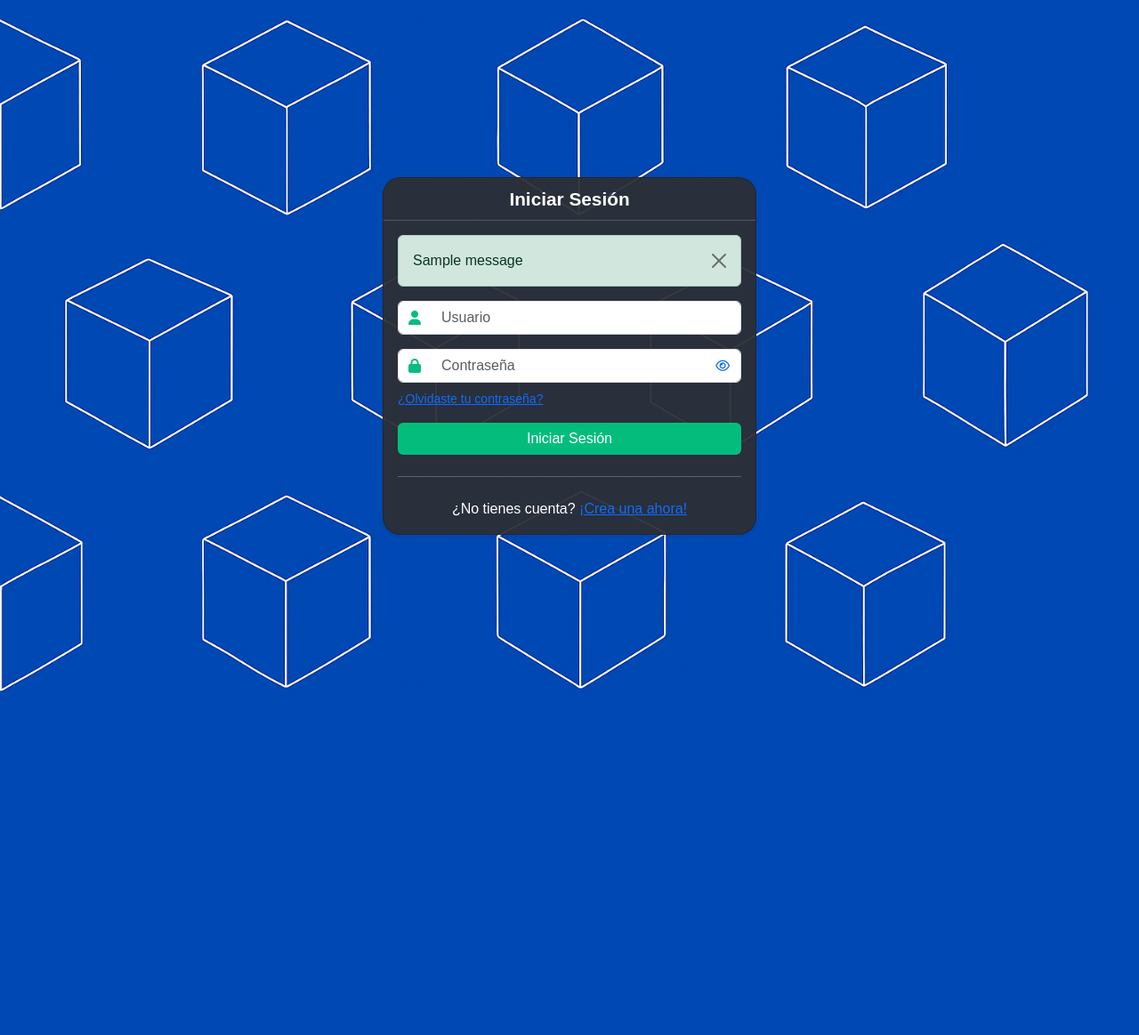
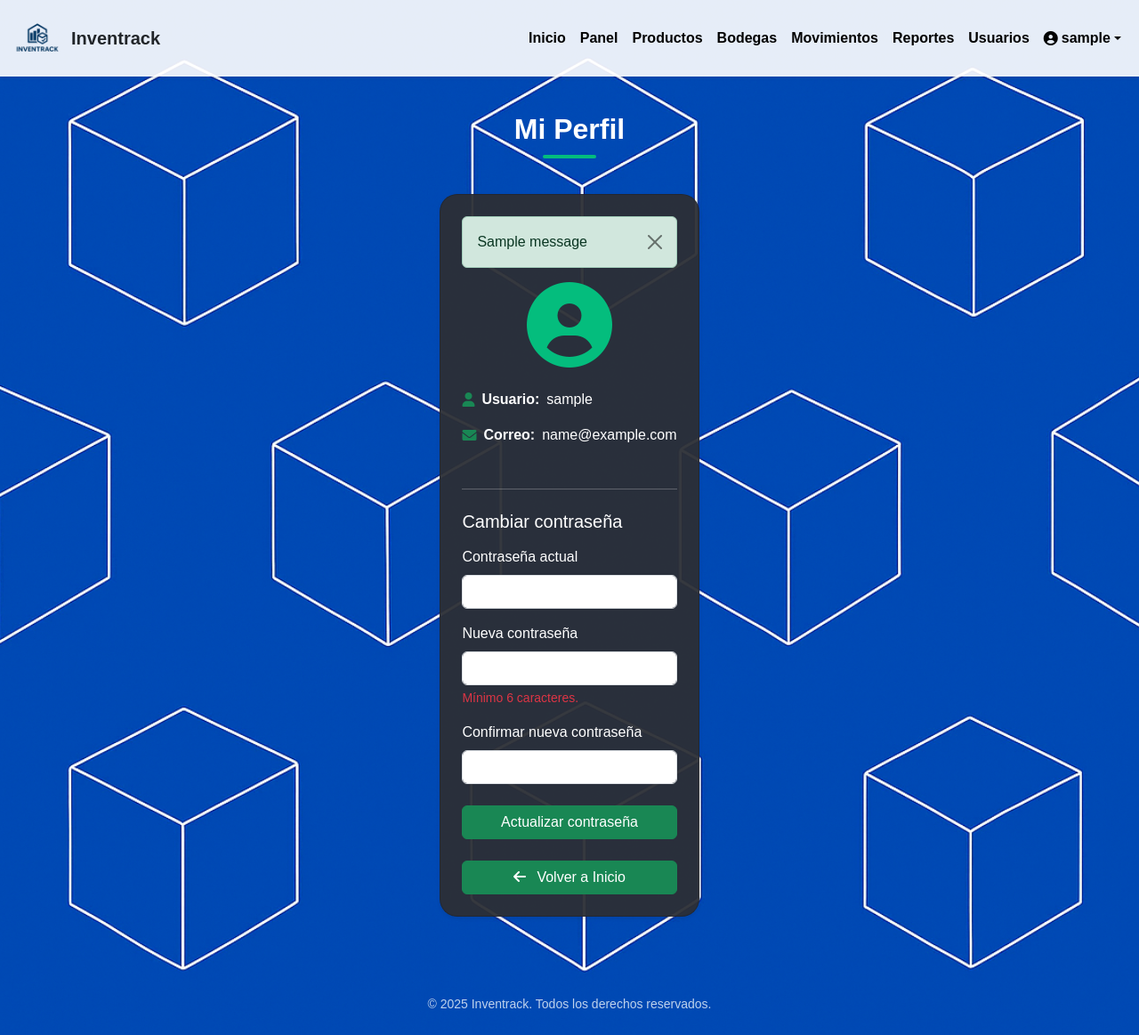
Before and after one commit to ManuelSotoL/Portafolio_Duoc_UC_2025, a Flask app: page /mi_perfil in a window 1280 px wide. Shown: the whole page at 89% size. Before the commit the page ends 778 px from the top, so only its background shows below. Run offline with Flask 3, Linux system fonts and the light colour scheme; the visitor is signed in with stand-in values (Sample User, id 1); one stand-in notice (Sample message) is shown; a database or web service that is not in the repository returns one stand-in record (values such as "Sample title").

Commit message:
Ajustes
Ajustes en html recuperar contraseña, restablecer contraseña , mi perfil y colocandole footer a todas las html

```diff
--- a/Proyecto/Main/Inventario/app.py
+++ b/Proyecto/Main/Inventario/app.py
@@ -255,9 +255,60 @@ def pagina_principal(): return render_template("index.html")
 @app.route("/mi_perfil")
 @login_required
 def mi_perfil():
-    user = collection.find_one({"usuario": session["usuario"]})
-    if not user: return redirect(url_for("logout"))
-    return render_template("mi_perfil.html", email=user.get("email"), rol=user.get("role"))
+    # Usa lo que haya en sesión y, si no encontramos al usuario en BD,
+    # NO cerramos sesión: mostramos el perfil con los datos de la sesión.
+    username = session.get("usuario")
+    user = collection.find_one({"usuario": username})
+
+    if not user:
+        flash("No pudimos cargar tus datos de perfil desde la base de datos. Mostrando la información de tu sesión.", "error")
+        return render_template(
+            "mi_perfil.html",
+            email="",                         # sin email porque no lo obtuvimos de BD
+            rol=session.get("role", "visor")  # rol desde sesión como respaldo
+        )
+
+    return render_template("mi_perfil.html", email=user.get("email", ""), rol=user.get("role", "visor"))
+
+@app.route("/mi_perfil/cambiar_contrasena", methods=["POST"])
+@login_required
+def cambiar_contrasena():
+    username = session.get("usuario")
+    user = collection.find_one({"usuario": username})
+
+    if not user:
+        flash("No pudimos verificar tu usuario. Intenta iniciar sesión nuevamente.", "error")
+        return redirect(url_for("login"))
+
+    actual   = request.form.get("current_password", "")
+    nueva    = request.form.get("new_password", "")
+    confirmar = request.form.get("confirm_password", "")
+
+    # Validaciones
+    if not actual or not nueva or not confirmar:
+        flash("Completa todos los campos.", "error")
+        return redirect(url_for("mi_perfil"))
+
+    if not bcrypt.check_password_hash(user["contrasena"], actual):
+        flash("La contraseña actual no es correcta.", "error")
+        return redirect(url_for("mi_perfil"))
+
+    if len(nueva) < 6:
+        flash("La nueva contraseña debe tener al menos 6 caracteres.", "error")
+        return redirect(url_for("mi_perfil"))
+
+    if nueva != confirmar:
+        flash("La confirmación no coincide con la nueva contraseña.", "error")
+        return redirect(url_for("mi_perfil"))
+
+    # Actualizar en BD
+    hashed = bcrypt.generate_password_hash(nueva).decode("utf-8")
+    collection.update_one({"_id": user["_id"]}, {"$set": {"contrasena": hashed}})
+
+    flash("¡Contraseña actualizada correctamente!", "success")
+    return redirect(url_for("mi_perfil"))
+
+
 
 @app.route("/dashboard")
 @login_required
@@ -332,8 +383,10 @@ def get_dashboard_stats():
 @app.route("/api/user_role")
 @login_required
 def get_user_role():
-    user = collection.find_one({"usuario": session["usuario"]})
-    return jsonify({"role": user.get("role", "visor")})
+    username = session.get("usuario")
+    user = collection.find_one({"usuario": username})
+    role = user.get("role", "visor") if user else session.get("role", "visor")
+    return jsonify({"role": role})
 
 @app.route("/api/users", methods=["GET", "POST"])
 @login_required
--- a/Proyecto/Main/Inventario/templates/index.html
+++ b/Proyecto/Main/Inventario/templates/index.html
@@ -37,7 +37,9 @@
                             <i class="fas fa-user-circle"></i> {{ usuario }}
                         </a>
                         <ul class="dropdown-menu dropdown-menu-end" aria-labelledby="navbarUser">
-                            <li><a class="dropdown-item" href="/mi_perfil"><i class="fas fa-user"></i> Mi Perfil</a>
+                            <a class="dropdown-item" href="{{ url_for('mi_perfil') }}"><i class="fas fa-user"></i> Mi
+                                Perfil</a>
+
                     </li>
                     <li>
                         <hr class="dropdown-divider">
--- a/Proyecto/Main/Inventario/templates/mi_perfil.html
+++ b/Proyecto/Main/Inventario/templates/mi_perfil.html
@@ -4,21 +4,69 @@
 <head>
     <meta charset="UTF-8" />
     <meta name="viewport" content="width=device-width, initial-scale=1" />
-    <title>Iniciar Sesión - Inventrack</title>
+    <title>Mi Perfil - Inventrack</title>
     <link href="https://cdn.jsdelivr.net/npm/bootstrap@5.3.8/dist/css/bootstrap.min.css" rel="stylesheet" />
-    <link rel="stylesheet" href="https://cdnjs.cloudflare.com/ajax/libs/font-awesome/6.5.1/css/all.min.css"
-        crossorigin="anonymous" referrerpolicy="no-referrer" />
+    <link rel="stylesheet" href="https://cdnjs.cloudflare.com/ajax/libs/font-awesome/6.0.0-beta3/css/all.min.css">
     <link rel="stylesheet" href="{{ url_for('static', filename='css/style.css', v=4) }}" />
     <link rel="icon" href="{{ url_for('static', filename='img/favicon.ico') }}">
 </head>
 
 <body>
-    <main class="min-vh-100 d-flex align-items-center justify-content-center py-4">
-        <div class="card shadow-sm login-card w-100" style="max-width: 420px;">
-            <div class="card-header text-center">
-                <strong>Iniciar Sesión</strong>
+    <nav class="navbar navbar-expand-lg navbar-light bg-light shadow-sm">
+        <div class="container-fluid">
+            <a class="navbar-brand fw-bold d-flex align-items-center" href="{{ url_for('pagina_principal') }}">
+                <img src="{{ url_for('static', filename='img/logo.png') }}" width="60" alt="Inventrack" class="me-2">
+                <span class="text-dark">Inventrack</span>
+            </a>
+
+            <button class="navbar-toggler" type="button" data-bs-toggle="collapse" data-bs-target="#navbarNav"
+                aria-controls="navbarNav" aria-expanded="false" aria-label="Toggle navigation">
+                <span class="navbar-toggler-icon"></span>
+            </button>
+
+            <div class="collapse navbar-collapse" id="navbarNav">
+                <ul class="navbar-nav ms-auto mb-2 mb-lg-0">
+                    <li class="nav-item"><a class="nav-link" href="{{ url_for('pagina_principal') }}">Inicio</a></li>
+                    <li class="nav-item"><a class="nav-link" href="{{ url_for('dashboard') }}">Panel</a></li>
+                    <li class="nav-item"><a class="nav-link" href="{{ url_for('productos') }}">Productos</a></li>
+                    <li class="nav-item"><a class="nav-link" href="{{ url_for('bodegas') }}">Bodegas</a></li>
+                    <li class="nav-item"><a class="nav-link" href="{{ url_for('movimientos') }}">Movimientos</a></li>
+                    <li class="nav-item"><a class="nav-link" href="{{ url_for('reportes') }}">Reportes</a></li>
+                    <li class="nav-item"><a class="nav-link" href="{{ url_for('usuarios') }}">Usuarios</a></li>
+
+                    <!-- Dropdown de usuario (igual que en las demás páginas) -->
+                    <li class="nav-item dropdown">
+                        <a class="nav-link dropdown-toggle d-flex align-items-center" href="#" id="navbarUser"
+                            role="button" data-bs-toggle="dropdown" aria-expanded="false">
+                            <i class="fas fa-user-circle me-1"></i> {{ usuario }}
+                        </a>
+                        <ul class="dropdown-menu dropdown-menu-end" aria-labelledby="navbarUser">
+                            <li>
+                                <a class="dropdown-item" href="{{ url_for('mi_perfil') }}">
+                                    <i class="fas fa-user me-2"></i> Mi Perfil
+                                </a>
+                            </li>
+                            <li>
+                                <hr class="dropdown-divider">
+                            </li>
+                            <li>
+                                <a class="dropdown-item text-danger" href="{{ url_for('logout') }}">
+                                    <i class="fas fa-sign-out-alt me-2"></i> Salir
+                                </a>
+                            </li>
+                        </ul>
+                    </li>
+                    <!-- /Dropdown -->
+                </ul>
             </div>
-            <div class="card-body">
+        </div>
+    </nav>
+
+    <main class="container-dashboard">
+        <h2 class="section-title text-center">Mi Perfil</h2>
+
+        <div class="card shadow-sm p-4 mx-auto" style="max-width: 560px;">
+            <!-- Mensajes flash -->
             {% with messages = get_flashed_messages(with_categories=true) %}
             {% if messages %}
             {% for category, message in messages %}
@@ -31,74 +79,57 @@
             {% endif %}
             {% endwith %}
 
-                <form action="{{ url_for('login') }}" method="POST" novalidate>
-                    <div class="mb-3 position-relative">
-                        <i class="fa-solid fa-user position-absolute"
-                            style="left:12px; top:50%; transform:translateY(-50%); color:#04bd7d;"></i>
-                        <input type="text" name="usuario" class="form-control ps-5" placeholder="Usuario" required
-                            autocomplete="username" />
+            <div class="text-center mb-4">
+                <i class="fas fa-user-circle" style="font-size: 6rem; color: var(--brand);"></i>
             </div>
 
-                    <div class="mb-2 position-relative">
-                        <i class="fa-solid fa-lock position-absolute"
-                            style="left:12px; top:50%; transform:translateY(-50%); color:#04bd7d;"></i>
-                        <input type="password" name="contrasena" id="password" class="form-control ps-5"
-                            placeholder="Contraseña" required autocomplete="current-password" />
-                        <button type="button" id="togglePassword"
-                            class="btn btn-sm btn-link position-absolute top-0 end-0 mt-1 me-1"
-                            aria-label="Mostrar u ocultar contraseña" style="text-decoration:none;">
-                            <i class="fa-regular fa-eye" aria-hidden="true"></i>
-                        </button>
+            <div class="profile-item mb-3 d-flex align-items-center">
+                <i class="fas fa-user me-2 text-success"></i>
+                <strong class="me-2">Usuario:</strong> {{ usuario }}
             </div>
 
-                    <div class="d-flex justify-content-between align-items-center mb-3">
-                        <a href="{{ url_for('recuperar_contrasena') }}" class="small">¿Olvidaste tu contraseña?</a>
+            <div class="profile-item mb-4 d-flex align-items-center">
+                <i class="fas fa-envelope me-2 text-success"></i>
+                <strong class="me-2">Correo:</strong> {{ email }}
             </div>
 
-                    <button type="submit" class="btn btn-primary w-100">Iniciar Sesión</button>
+            <hr class="my-4">
+
+            <!-- Cambiar contraseña -->
+            <h5 class="mb-3">Cambiar contraseña</h5>
+            <form action="{{ url_for('cambiar_contrasena') }}" method="POST" novalidate>
+                <div class="mb-3">
+                    <label class="form-label">Contraseña actual</label>
+                    <input type="password" name="current_password" class="form-control" required
+                        autocomplete="current-password">
+                </div>
+                <div class="mb-3">
+                    <label class="form-label">Nueva contraseña</label>
+                    <input type="password" name="new_password" class="form-control" required minlength="6"
+                        autocomplete="new-password">
+                    <div class="form-text text-danger">Mínimo 6 caracteres.</div>
+                </div>
+                <div class="mb-4">
+                    <label class="form-label">Confirmar nueva contraseña</label>
+                    <input type="password" name="confirm_password" class="form-control" required minlength="6"
+                        autocomplete="new-password">
+                </div>
+                <button type="submit" class="btn btn-success w-100">Actualizar contraseña</button>
             </form>
 
-                <hr class="my-4" />
-
-                <p class="text-center mb-0">
-                    ¿No tienes cuenta?
-                    <a href="{{ url_for('registro') }}" class="link-primary">¡Crea una ahora!</a>
-                </p>
+            <div class="mt-4">
+                <a href="{{ url_for('pagina_principal') }}" class="btn btn-success w-100">
+                    <i class="fas fa-arrow-left me-2"></i> Volver a Inicio
+                </a>
             </div>
         </div>
     </main>
 
+    <footer class="mt-5 text-center">
+        <p class="small opacity-75 mb-4">&copy; 2025 Inventrack. Todos los derechos reservados.</p>
+    </footer>
+
     <script src="https://cdn.jsdelivr.net/npm/bootstrap@5.3.8/dist/js/bootstrap.bundle.min.js"></script>
-
-    <script>
-        (function () {
-            const pwd = document.getElementById('password');
-            const btn = document.getElementById('togglePassword');
-            if (!pwd || !btn) return;
-
-            btn.addEventListener('click', function () {
-                const isText = pwd.type === 'text';
-                pwd.type = isText ? 'password' : 'text';
-
-                const icon = this.querySelector('i');
-                if (icon) {
-                    icon.classList.toggle('fa-eye');
-                    icon.classList.toggle('fa-eye-slash');
-                    if (!icon.classList.contains('fa-eye') && !icon.classList.contains('fa-eye-slash')) {
-                        icon.classList.add('fa-eye-slash');
-                    }
-                }
-            });
-        })();
-    </script>
-
-    <!-- Limpieza opcional para “desactivar” almacenamiento previo -->
-    <script>
-        (function () {
-            try { localStorage.removeItem('inventrackDB'); } catch { }
-            try { sessionStorage.removeItem('inventrackUser'); } catch { }
-        })();
-    </script>
 </body>
 
 </html>
```
Also changed, not shown: Proyecto/Main/Inventario/templates/bodegas.html (+10 -4 lines), Proyecto/Main/Inventario/templates/dashboard.html (+9 -3 lines), Proyecto/Main/Inventario/templates/movimientos.html (+10 -4 lines), Proyecto/Main/Inventario/templates/productos.html (+9 -3 lines), Proyecto/Main/Inventario/templates/recuperar_contrasena.html (+10 -6 lines), Proyecto/Main/Inventario/templates/reportes.html (+9 -1 lines), Proyecto/Main/Inventario/templates/restablecer_contrasena.html (+69 -13 lines), Proyecto/Main/Inventario/templates/usuarios.html (+8 -3 lines). Lines whose indentation alone changed are shown as unchanged.
